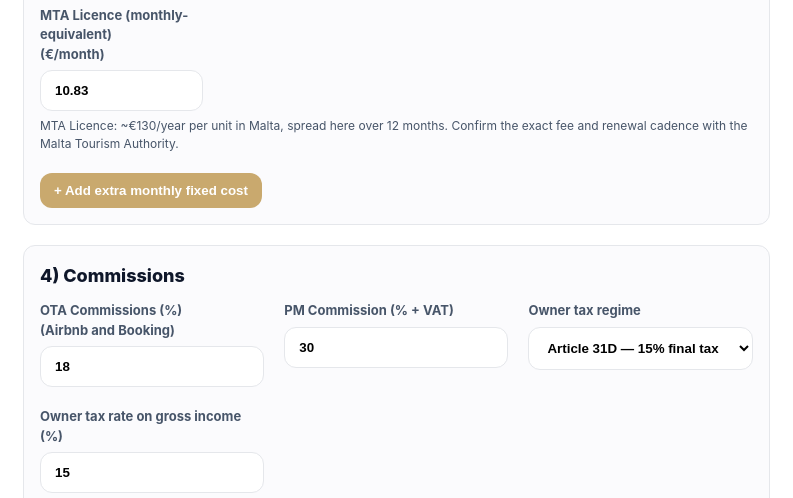
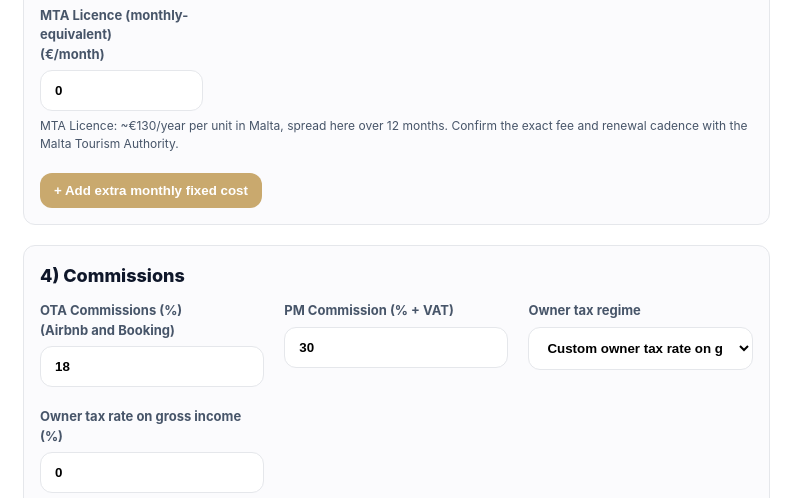
Before and after one commit to ShortLetMalta/proposal-calculator, a website: page index.html in a window 1280 px wide. Shown: the part 2822-3320 px from the top of the page, 47-840 px from the left. Drawn offline with Linux system fonts and the light colour scheme; no server answers.

Commit message:
Set owner tax and MTA licence defaults to zero

```diff
--- a/i18n.js
+++ b/i18n.js
@@ -297,8 +297,8 @@
       'calc.s4Ota':               'Commissioni OTA (%) <br>(Airbnb e Booking)',
       'calc.s4Pm':                'Commissione PM (% + IVA)',
       'calc.s4TaxMode':           'Regime fiscale del proprietario',
-      'calc.s4TaxArticle31d':     'Article 31D — imposta finale 15% sul lordo (default)',
-      'calc.s4TaxCustom':         'Aliquota personalizzata sul lordo',
+      'calc.s4TaxArticle31d':     'Article 31D — imposta finale 15% sul lordo',
+      'calc.s4TaxCustom':         'Aliquota personalizzata sul lordo (default 0%)',
       'calc.s4Cedolare':          'Aliquota fiscale proprietario sul lordo (%)',
       'calc.s4BasePm':            'Base PM calcolata come',
       'calc.s4BaseOta':           'Lordo − OTA (default)',
@@ -724,8 +724,8 @@
       'calc.s4Ota':               'OTA Commissions (%) <br>(Airbnb and Booking)',
       'calc.s4Pm':                'PM Commission (% + VAT)',
       'calc.s4TaxMode':           'Owner tax regime',
-      'calc.s4TaxArticle31d':     'Article 31D — 15% final tax on gross income (default)',
-      'calc.s4TaxCustom':         'Custom owner tax rate on gross income',
+      'calc.s4TaxArticle31d':     'Article 31D — 15% final tax on gross income',
+      'calc.s4TaxCustom':         'Custom owner tax rate on gross income (default 0%)',
       'calc.s4Cedolare':          'Owner tax rate on gross income (%)',
       'calc.s4BasePm':            'PM base calculated as',
       'calc.s4BaseOta':           'Gross − OTA (default)',
--- a/index.html
+++ b/index.html
@@ -220,7 +220,7 @@
             <input type="number" id="speseAcquaTari" value="0.00" min="0" step="0.01" oninput="calculateProfit()">
           </label>
           <label><span data-i18n="calc.s3MtaLicence">Licenza MTA (mensilizzata)<br> (€/mese)</span>
-            <input type="number" id="speseMtaLicenza" value="10.83" min="0" step="0.01" oninput="calculateProfit()">
+            <input type="number" id="speseMtaLicenza" value="0" min="0" step="0.01" oninput="calculateProfit()">
           </label>
         </div>
         <p class="note" data-i18n="calc.s3MtaLicenceNote">Licenza MTA: ~€130/anno per unità a Malta, mensilizzata qui su 12 mesi. Verifica l'importo esatto e la cadenza di rinnovo sul sito della Malta Tourism Authority.</p>
@@ -239,12 +239,12 @@
           </label>
           <label><span data-i18n="calc.s4TaxMode">Regime fiscale del proprietario</span>
             <select id="ownerTaxMode" onchange="handleOwnerTaxModeChange()">
-              <option value="article-31d" data-i18n="calc.s4TaxArticle31d">Article 31D — imposta finale 15% sul lordo (default)</option>
-              <option value="custom-gross" data-i18n="calc.s4TaxCustom">Aliquota personalizzata sul lordo</option>
+              <option value="article-31d" data-i18n="calc.s4TaxArticle31d">Article 31D — imposta finale 15% sul lordo</option>
+              <option value="custom-gross" selected data-i18n="calc.s4TaxCustom">Aliquota personalizzata sul lordo (default 0%)</option>
             </select>
           </label>
           <label><span data-i18n="calc.s4Cedolare">Aliquota fiscale proprietario sul lordo (%)</span>
-            <input type="number" id="percentualeCedolare" value="15" min="0" max="100" step="0.1" oninput="calculateProfit()">
+            <input type="number" id="percentualeCedolare" value="0" min="0" max="100" step="0.1" oninput="calculateProfit()">
           </label>
         </div>
         <div style="margin-top:8px;">
--- a/script-calcolatore.js
+++ b/script-calcolatore.js
@@ -821,7 +821,7 @@ function calculateProfit(){
   // 4) Commissioni
   const pOTA = readPct('percentualeOta', 18);
   const pPM  = readPct('percentualePm', 30);
-  const pCed = readPct('percentualeCedolare', 15);
+  const pCed = readPct('percentualeCedolare', 0);
   // VAT on Eleva's management commission invoiced to the owner. It defaults to
   // Malta's 18% standard rate but remains editable, including an explicit 0%.
   const ivaPmPct = readPct('percentualeIvaPm', 18);
```
